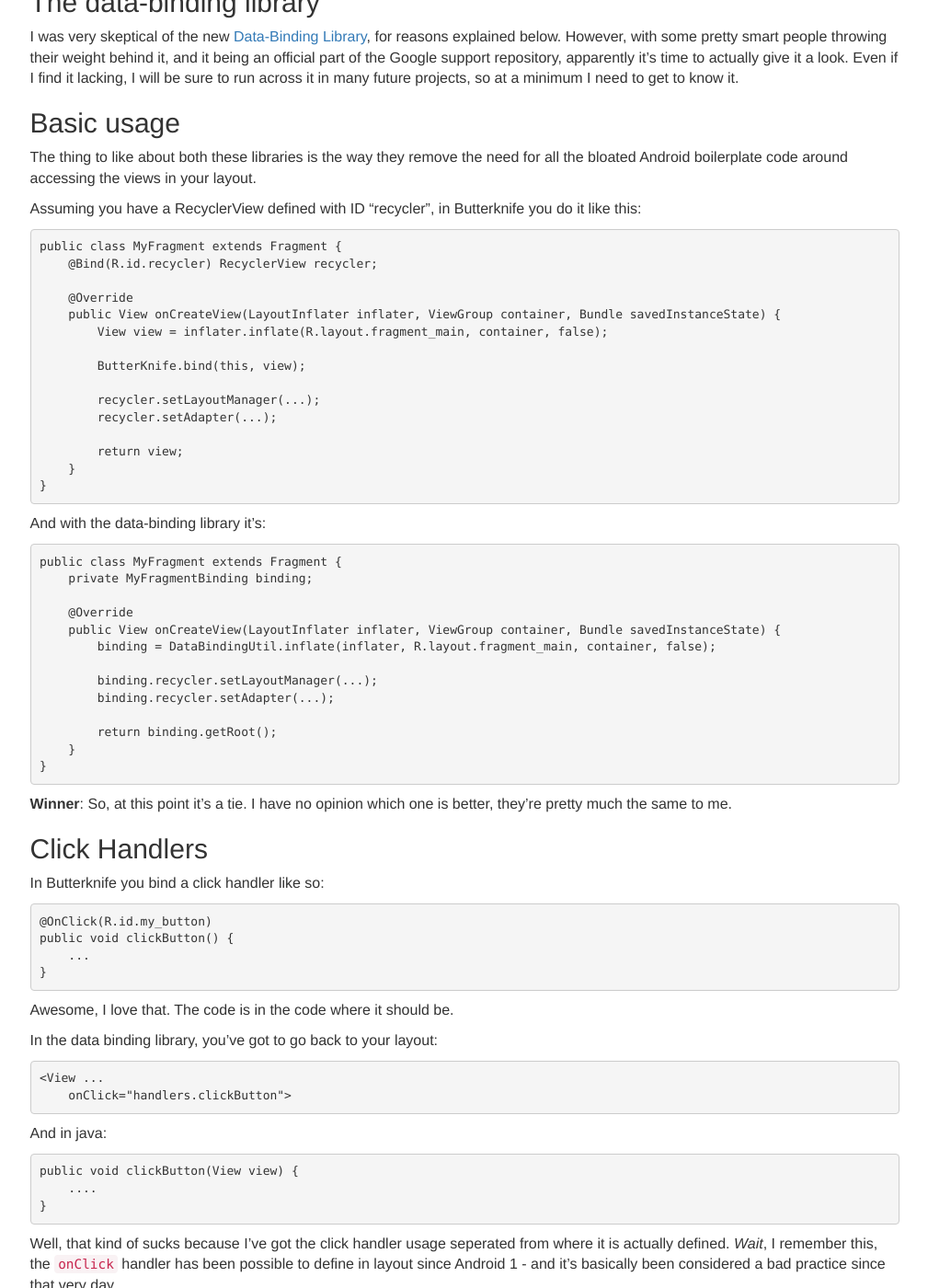
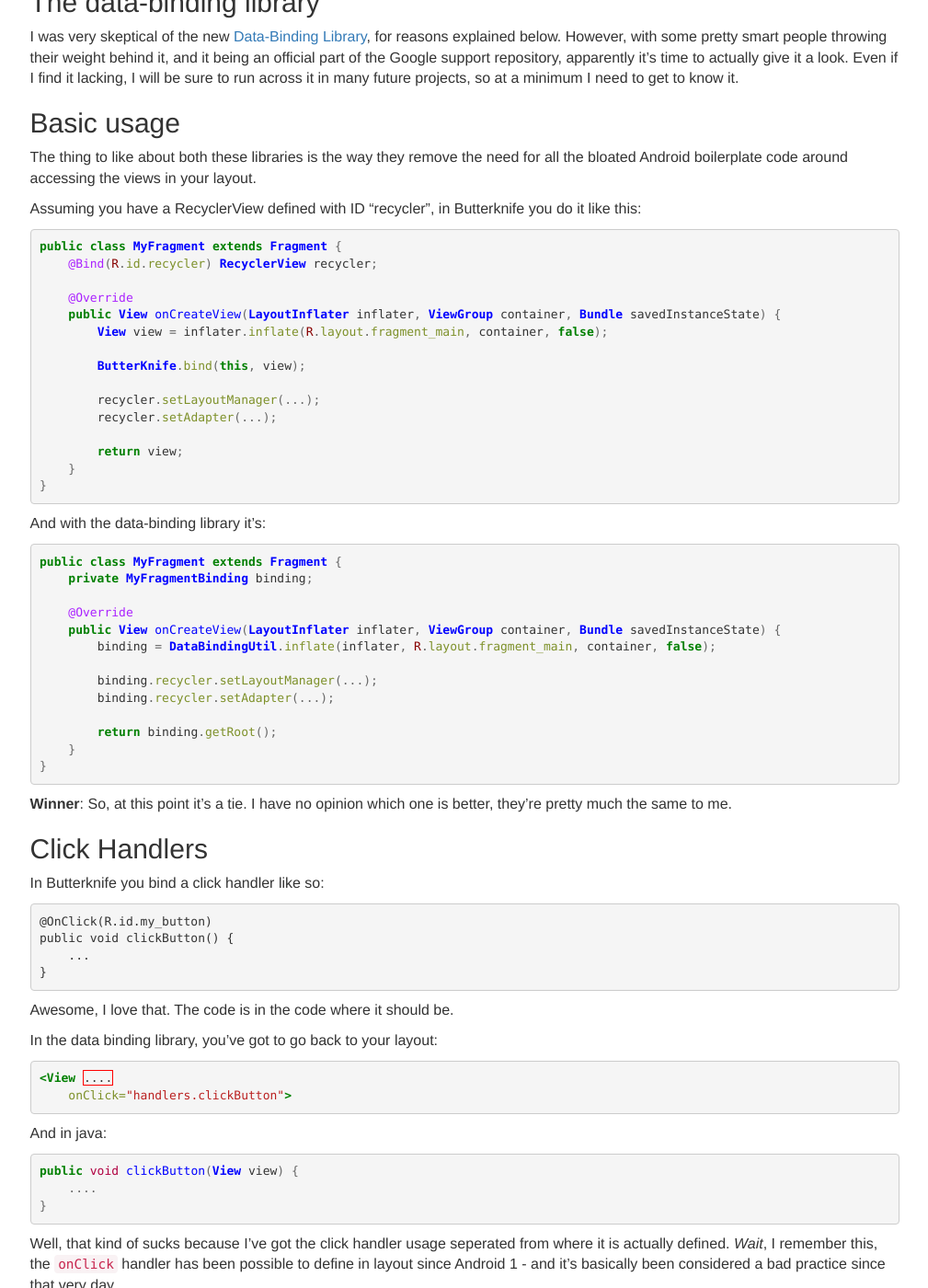
Before and after one commit to Innodroid/innodroid.github.io, a Jekyll site: the page built from _posts/2015-11-17-retiring-butterknife.md, in a window 1280 px wide and 1400 px high, scrolled down 342 px. Shown: the whole window at 92% size, without its empty margins (135-1144 px from the left). Built offline with Jekyll 4.4.1, drawn with Linux system fonts in a browser that asks for light colours; nearby versions of some CDN libraries; Markdown is read by kramdown in place of the engine named in the settings; comment, search, counter and statistics services are not loaded; some of the changed text lies outside the part shown.

Commit message:
Fixed some syntax highlighting

```diff
--- a/_posts/2015-11-17-retiring-butterknife.md
+++ b/_posts/2015-11-17-retiring-butterknife.md
@@ -18,37 +18,41 @@
 
 Assuming you have a RecyclerView defined with ID "recycler", in Butterknife you do it like this:
 
-    public class MyFragment extends Fragment {
-        @Bind(R.id.recycler) RecyclerView recycler;
+{% highlight java %}
+public class MyFragment extends Fragment {
+    @Bind(R.id.recycler) RecyclerView recycler;
 
-        @Override
-        public View onCreateView(LayoutInflater inflater, ViewGroup container, Bundle savedInstanceState) {
-            View view = inflater.inflate(R.layout.fragment_main, container, false);
+    @Override
+    public View onCreateView(LayoutInflater inflater, ViewGroup container, Bundle savedInstanceState) {
+        View view = inflater.inflate(R.layout.fragment_main, container, false);
 
-            ButterKnife.bind(this, view);
+        ButterKnife.bind(this, view);
 
-            recycler.setLayoutManager(...);
-            recycler.setAdapter(...);
+        recycler.setLayoutManager(...);
+        recycler.setAdapter(...);
 
-            return view;
-        }
+        return view;
     }
+}
+{% endhighlight %}
 
 And with the data-binding library it's:
 
-    public class MyFragment extends Fragment {
-        private MyFragmentBinding binding;
+{% highlight java %}
+public class MyFragment extends Fragment {
+    private MyFragmentBinding binding;
 
-        @Override
-        public View onCreateView(LayoutInflater inflater, ViewGroup container, Bundle savedInstanceState) {
-            binding = DataBindingUtil.inflate(inflater, R.layout.fragment_main, container, false);
+    @Override
+    public View onCreateView(LayoutInflater inflater, ViewGroup container, Bundle savedInstanceState) {
+        binding = DataBindingUtil.inflate(inflater, R.layout.fragment_main, container, false);
 
-            binding.recycler.setLayoutManager(...);
-            binding.recycler.setAdapter(...);
+        binding.recycler.setLayoutManager(...);
+        binding.recycler.setAdapter(...);
 
-            return binding.getRoot();
-        }
+        return binding.getRoot();
     }
+}
+{% endhighlight %}
 
 **Winner**: So, at this point it's a tie. I have no opinion which one is better, they're pretty much the same to me.
 
@@ -56,23 +60,29 @@
 
 In Butterknife you bind a click handler like so:
 
-    @OnClick(R.id.my_button)
-	public void clickButton() {
-	    ...
-	}
+{% highlight xml %}
+@OnClick(R.id.my_button)
+public void clickButton() {
+    ...
+}
+{% endhighlight %}
 
 Awesome, I love that. The code is in the code where it should be.
 
 In the data binding library, you've got to go back to your layout:
 
-    <View ...
-	    onClick="handlers.clickButton">
+{% highlight xml %}
+<View ....
+    onClick="handlers.clickButton">
+{% endhighlight %}
 
 And in java:
 
-    public void clickButton(View view) {
-        ....
-	}
+{% highlight java %}
+public void clickButton(View view) {
+    ....
+}
+{% endhighlight %}
 
 Well, that kind of sucks because I've got the click handler usage seperated from where it is actually defined. *Wait*, I remember this, the `onClick` handler has been possible to define in layout since Android 1 - and it's basically been considered a bad practice since that very day.
 
@@ -84,9 +94,11 @@
 
 With the data-binding library you can do stuff like this:
 
-    <TextView
-       android:text="@{user.name}"
-       android:visibility="@{user.isAuthenticated ? View.VISIBLE : View.GONE}" ... />
+{% highlight xml %}
+<TextView
+    android:text="@{user.name}"
+    android:visibility="@{user.isAuthenticated ? View.VISIBLE : View.GONE}" ... />
+{% endhighlight %}
 
 Well, that's neat but if you have been around a while you know *we've seen this before*. I'm going to back to my days in the MS tech stack, way back to classic ASP with a soup of code mixed into markup. Move forward then to .NET with web forms, and even now in Razor syntax, the jumble of data logic hopelessly lost inside markup.
 
```
Also changed, not shown: _posts/2015-09-17-recycler-view-with-expandable-items.md (+4 -1 lines), _posts/2015-10-21-webview-cookies-headers-and-user-agent.md (+41 -31 lines).
